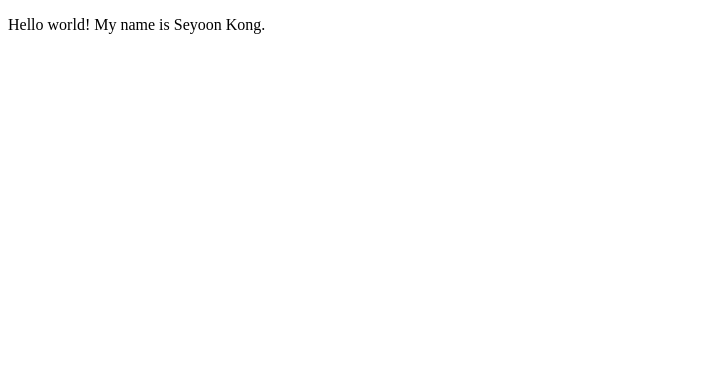
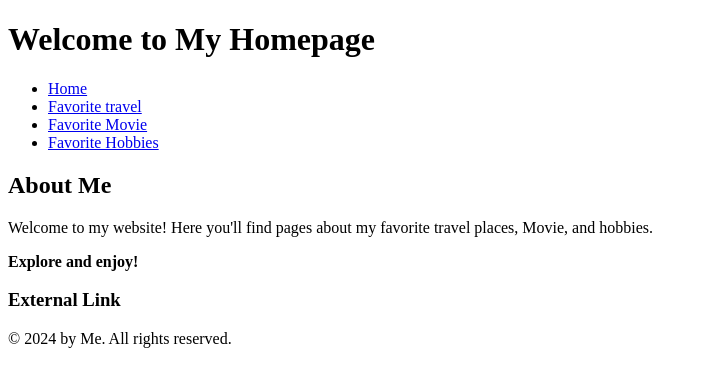
Before and after one commit to Seyoonkp/Seyoonkp.github.io, a plain HTML site: page index.html in a window 1280 px wide. Shown: the whole page, without its empty margins (0-707 px from the left). Drawn offline with Linux system fonts and the light colour scheme.

Commit message:
index.html

```diff
--- a/index.html
+++ b/index.html
@@ -1,20 +1,32 @@
 <!DOCTYPE html>
 <html lang="en">
-<meta charset="UTF-8">
-<title>Page Title</title>
-<meta name="viewport" content="width=device-width,initial-scale=1">
-<link rel="stylesheet" href="">
-<style>
-</style>
-<script src=""></script>
+<head>
+    <meta charset="UTF-8">
+    <meta name="viewport" content="width=device-width, initial-scale=1.0">
+    <title>My Homepage</title>
+    <link rel="stylesheet" href="styles.css">
+</head>
+<body>
+    <header>
+        <h1>Welcome to My Homepage</h1>
+        <nav>
+            <ul>
+                <li><a href="index.html">Home</a></li>
+                <li><a href="favorite-travel.html">Favorite travel</a></li>
+                <li><a href="favorite-Movie.html">Favorite Movie</a></li>
+                <li><a href="favorite-Hobbies.html">Favorite Hobbies</a></li>
+            </ul>
+        </nav>
+    </header>
+    <main>
+        <h2>About Me</h2>
+        <p>Welcome to my website! Here you'll find pages about my favorite travel places, Movie, and hobbies.</p>
+        <p><strong>Explore and enjoy!</strong></p>
+        <h3>External Link</h3>
 
-
-	<!--- Code above this line will not be displayed on the browser -->
-
-	<body>
-
-		<p> Hello world! My name is Seyoon Kong.</p>
-
-	</body>
-
+    </main>
+    <footer>
+        <p>&copy; 2024 by Me. All rights reserved.</p>
+    </footer>
+</body>
 </html>
```
